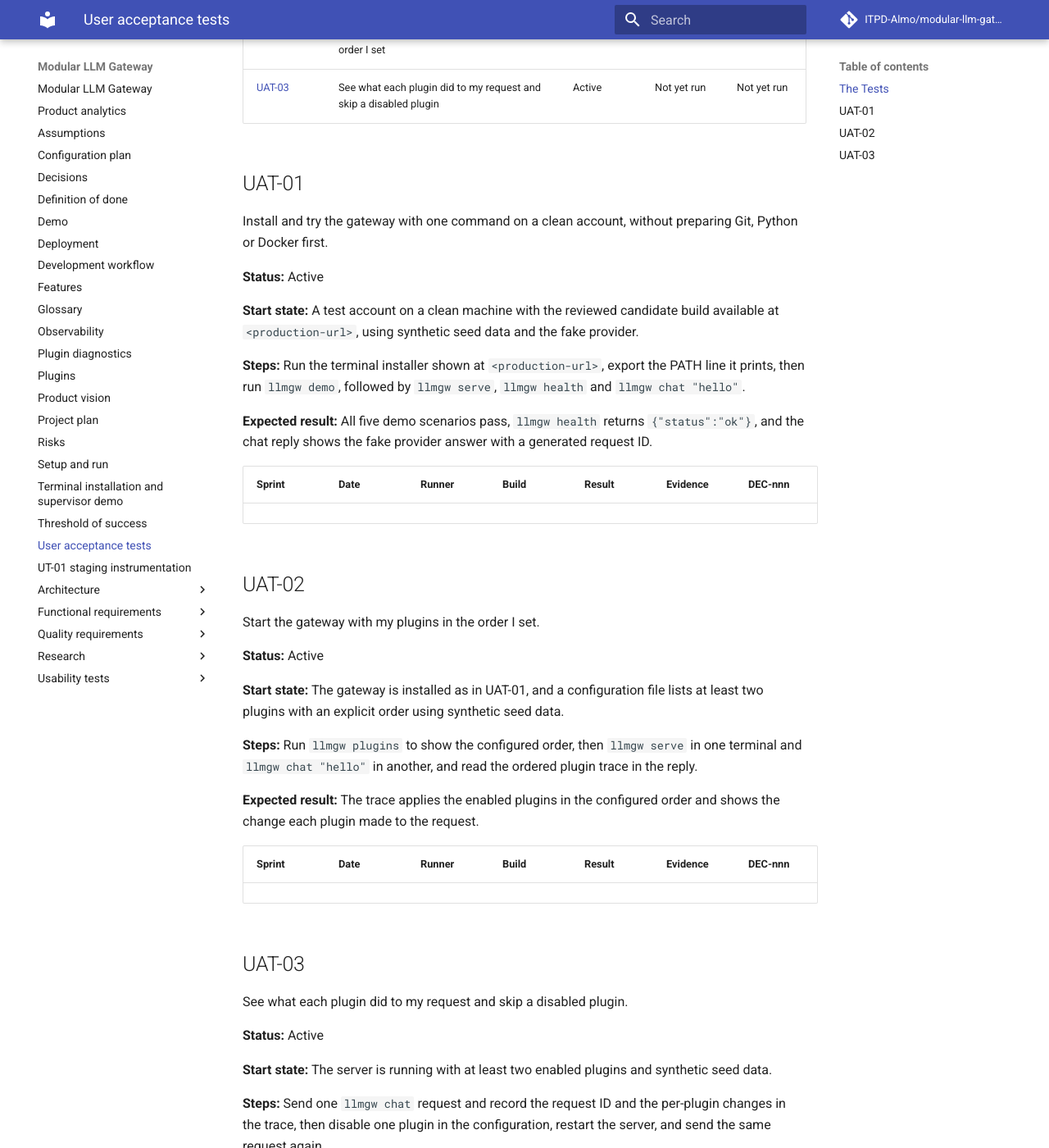
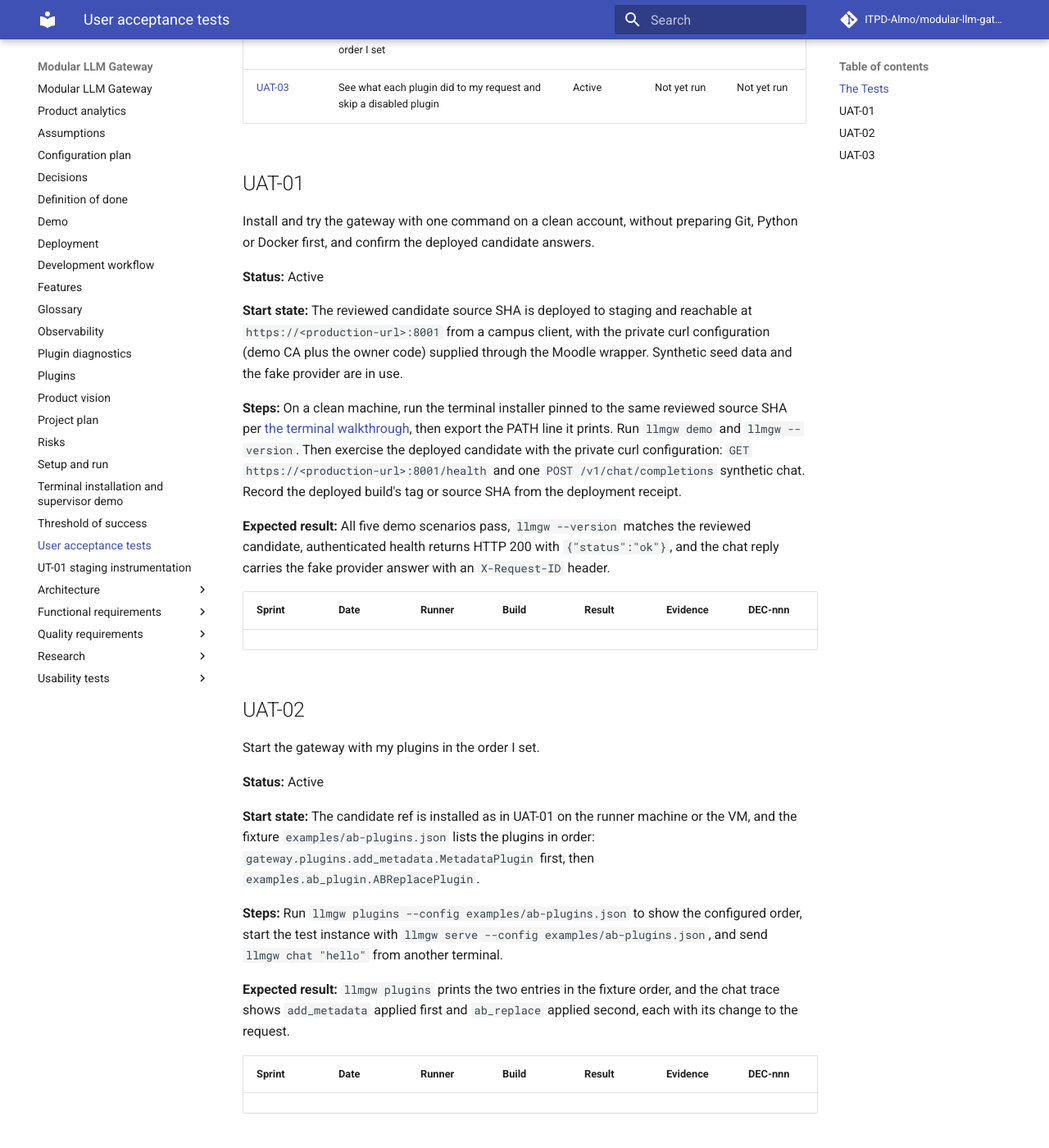
Before and after one commit to ITPD-Almo/modular-llm-gateway, an MkDocs documentation site: the page built from docs/user-acceptance-tests.md, in a window 1280 px wide and 1400 px high, scrolled down 324 px. Shown: the whole window at 82% size. Built offline with MkDocs 1.6.1 and Material for MkDocs 9.7.7, drawn with Linux system fonts in a browser that asks for light colours; comment, search, counter and statistics services are not loaded; some of the changed text lies outside the part shown.

Commit message:
Target UATs at the deployed candidate and name exact plugin fixtures

```diff
--- a/docs/user-acceptance-tests.md
+++ b/docs/user-acceptance-tests.md
@@ -2,23 +2,23 @@
 
 ## The Tests
 
-| Test              | Journey                                                            | Status | SPRINT-09    | SPRINT-10    |
-| ----------------- | ------------------------------------------------------------------ | ------ | ------------ | ------------ |
-| [UAT-01](#uat-01) | Install and try the gateway with one command                       | Active | Not yet run  | Not yet run  |
-| [UAT-02](#uat-02) | Start the gateway with my plugins in the order I set               | Active | Not yet run  | Not yet run  |
-| [UAT-03](#uat-03) | See what each plugin did to my request and skip a disabled plugin  | Active | Not yet run  | Not yet run  |
+| Test              | Journey                                                           | Status | SPRINT-09   | SPRINT-10   |
+| ----------------- | ----------------------------------------------------------------- | ------ | ----------- | ----------- |
+| [UAT-01](#uat-01) | Install and try the gateway with one command                      | Active | Not yet run | Not yet run |
+| [UAT-02](#uat-02) | Start the gateway with my plugins in the order I set              | Active | Not yet run | Not yet run |
+| [UAT-03](#uat-03) | See what each plugin did to my request and skip a disabled plugin | Active | Not yet run | Not yet run |
 
 ## UAT-01
 
-Install and try the gateway with one command on a clean account, without preparing Git, Python or Docker first.
+Install and try the gateway with one command on a clean account, without preparing Git, Python or Docker first, and confirm the deployed candidate answers.
 
 **Status:** Active
 
-**Start state:** A test account on a clean machine with the reviewed candidate build available at `<production-url>`, using synthetic seed data and the fake provider.
+**Start state:** The reviewed candidate source SHA is deployed to staging and reachable at `https://<production-url>:8001` from a campus client, with the private curl configuration (demo CA plus the owner code) supplied through the Moodle wrapper. Synthetic seed data and the fake provider are in use.
 
-**Steps:** Run the terminal installer shown at `<production-url>`, export the PATH line it prints, then run `llmgw demo`, followed by `llmgw serve`, `llmgw health` and `llmgw chat "hello"`.
+**Steps:** On a clean machine, run the terminal installer pinned to the same reviewed source SHA per [the terminal walkthrough](terminal.md#one-line-installation), then export the PATH line it prints. Run `llmgw demo` and `llmgw --version`. Then exercise the deployed candidate with the private curl configuration: `GET https://<production-url>:8001/health` and one `POST /v1/chat/completions` synthetic chat. Record the deployed build's tag or source SHA from the deployment receipt.
 
-**Expected result:** All five demo scenarios pass, `llmgw health` returns `{"status":"ok"}`, and the chat reply shows the fake provider answer with a generated request ID.
+**Expected result:** All five demo scenarios pass, `llmgw --version` matches the reviewed candidate, authenticated health returns HTTP 200 with `{"status":"ok"}`, and the chat reply carries the fake provider answer with an `X-Request-ID` header.
 
 | Sprint | Date | Runner | Build | Result | Evidence | DEC-nnn |
 | ------ | ---- | ------ | ----- | ------ | -------- | ------- |
@@ -29,11 +29,11 @@ Start the gateway with my plugins in the order I set.
 
 **Status:** Active
 
-**Start state:** The gateway is installed as in UAT-01, and a configuration file lists at least two plugins with an explicit order using synthetic seed data.
+**Start state:** The candidate ref is installed as in UAT-01 on the runner machine or the VM, and the fixture `examples/ab-plugins.json` lists the plugins in order: `gateway.plugins.add_metadata.MetadataPlugin` first, then `examples.ab_plugin.ABReplacePlugin`.
 
-**Steps:** Run `llmgw plugins` to show the configured order, then `llmgw serve` in one terminal and `llmgw chat "hello"` in another, and read the ordered plugin trace in the reply.
+**Steps:** Run `llmgw plugins --config examples/ab-plugins.json` to show the configured order, start the test instance with `llmgw serve --config examples/ab-plugins.json`, and send `llmgw chat "hello"` from another terminal.
 
-**Expected result:** The trace applies the enabled plugins in the configured order and shows the change each plugin made to the request.
+**Expected result:** `llmgw plugins` prints the two entries in the fixture order, and the chat trace shows `add_metadata` applied first and `ab_replace` applied second, each with its change to the request.
 
 | Sprint | Date | Runner | Build | Result | Evidence | DEC-nnn |
 | ------ | ---- | ------ | ----- | ------ | -------- | ------- |
@@ -44,11 +44,11 @@ See what each plugin did to my request and skip a disabled plugin.
 
 **Status:** Active
 
-**Start state:** The server is running with at least two enabled plugins and synthetic seed data.
+**Start state:** An isolated instance runs with the fixture `examples/slow-plugins.json`: `gateway.plugins.add_metadata.MetadataPlugin`, then `examples.slow_plugin.SlowPlugin`, then `gateway.plugins.uppercase.UppercasePlugin`, using synthetic seed data.
 
-**Steps:** Send one `llmgw chat` request and record the request ID and the per-plugin changes in the trace, then disable one plugin in the configuration, restart the server, and send the same request again.
+**Steps:** Start `llmgw serve --config examples/slow-plugins.json` and send one `llmgw chat "hello"` request; record the `X-Request-ID` and the per-plugin changes in the trace. Copy the fixture, remove the `gateway.plugins.uppercase.UppercasePlugin` entry, stop the instance, restart it with `llmgw serve --config <edited-fixture>` and send the same request again.
 
-**Expected result:** The first reply identifies each enabled plugin's change with a stable request ID, and the second reply skips the disabled plugin while the remaining plugins still apply.
+**Expected result:** The first trace shows all three plugins with their changes and a stable request ID; the second trace no longer contains `uppercase` and the reply keeps its original case, while `add_metadata` and `slow` still run.
 
 | Sprint | Date | Runner | Build | Result | Evidence | DEC-nnn |
 | ------ | ---- | ------ | ----- | ------ | -------- | ------- |
```
